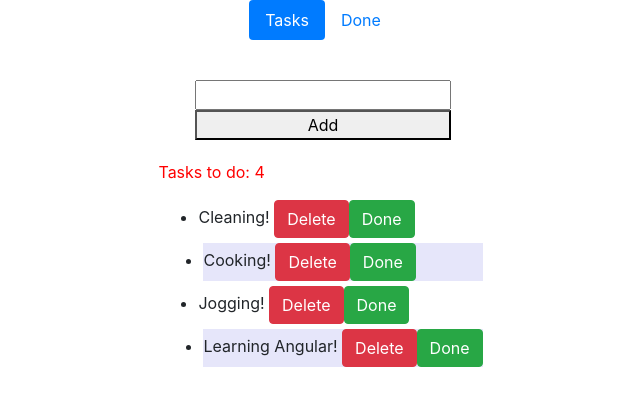
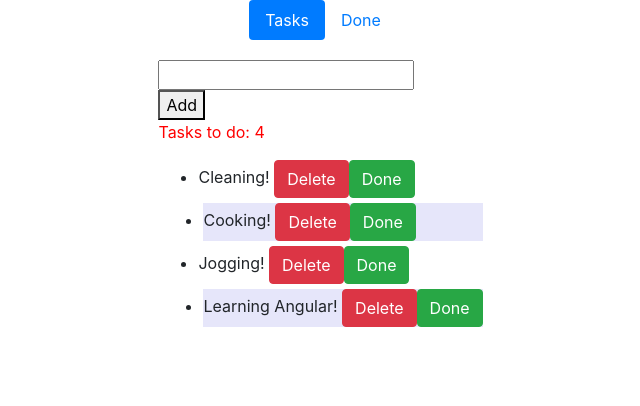
Before and after one commit to Kacperem/AngularTrainingAPPS, an Angular app: page /todoTask in a window 1280 px wide. Shown: the top 406 px of the page, without its empty margins (317-957 px from the left). Built offline with nearby package versions, Linux system fonts and the light colour scheme; what @angular/fire would draw is missing.

Commit message:
Implemetation Reactive Forms

```diff
--- a/src/app/add-task/add-task.component.html
+++ b/src/app/add-task/add-task.component.html
@@ -1,4 +1,11 @@
-<div class="container">
-  <input [(ngModel)]="newTask">
-  <button (click)="add()">Add</button>
+<div>
+  <form [formGroup]="addForm" (ngSubmit)="add()">
+    <div formArrayName="taskName">
+      <div *ngFor="let task of addForm.get('taskName')['controls']; let i = index">
+        <input type="text" [formControlName]="i">
+      </div>
+    </div>
+    <button type="submit">Add</button>
+  </form>
+
 </div>
--- a/src/app/add-task/add-task.component.ts
+++ b/src/app/add-task/add-task.component.ts
@@ -1,6 +1,7 @@
 import { Component, OnInit, Output, EventEmitter } from '@angular/core';
 import { TasksService } from '../services/tasks.service';
 import { Task } from '../models/task';
+import { FormGroup, FormArray, FormControl } from '@angular/forms';
 
 @Component({
   selector: 'app-add-task',
@@ -9,19 +10,22 @@ import { Task } from '../models/task';
 })
 export class AddTaskComponent implements OnInit {
 
-  newTask: string;
+  addForm: FormGroup;
 
 
   constructor(private tasksTaskservice: TasksService) {
    }
 
   ngOnInit() {
+    this.addForm = new FormGroup({
+      taskName: new FormArray([new FormControl(null)])
+    });
   }
 
   add() {
-    const task: Task = ({name: this.newTask, created: new Date()});
+    const task: Task = ({name: '', created: new Date()});
     this.tasksTaskservice.add(task);
-    this.newTask = '';
+    //this.newTask = '';
   }
 
 }
--- a/src/app/app.module.ts
+++ b/src/app/app.module.ts
@@ -1,6 +1,6 @@
 import { BrowserModule } from '@angular/platform-browser';
 import { NgModule } from '@angular/core';
-import { FormsModule } from '@angular/forms';
+import { FormsModule, ReactiveFormsModule } from '@angular/forms';
 
 import { AngularFireModule } from '@angular/fire';
 import { AngularFireDatabaseModule } from '@angular/fire/database';
@@ -34,6 +34,7 @@ import { AppRoutingModule } from './app.routing.module';
     FormsModule,
     AngularFireModule.initializeApp(environment.firebase),
     AngularFireDatabaseModule,
+    ReactiveFormsModule
   ],
   providers: [TasksService],
   bootstrap: [AppComponent]
```
